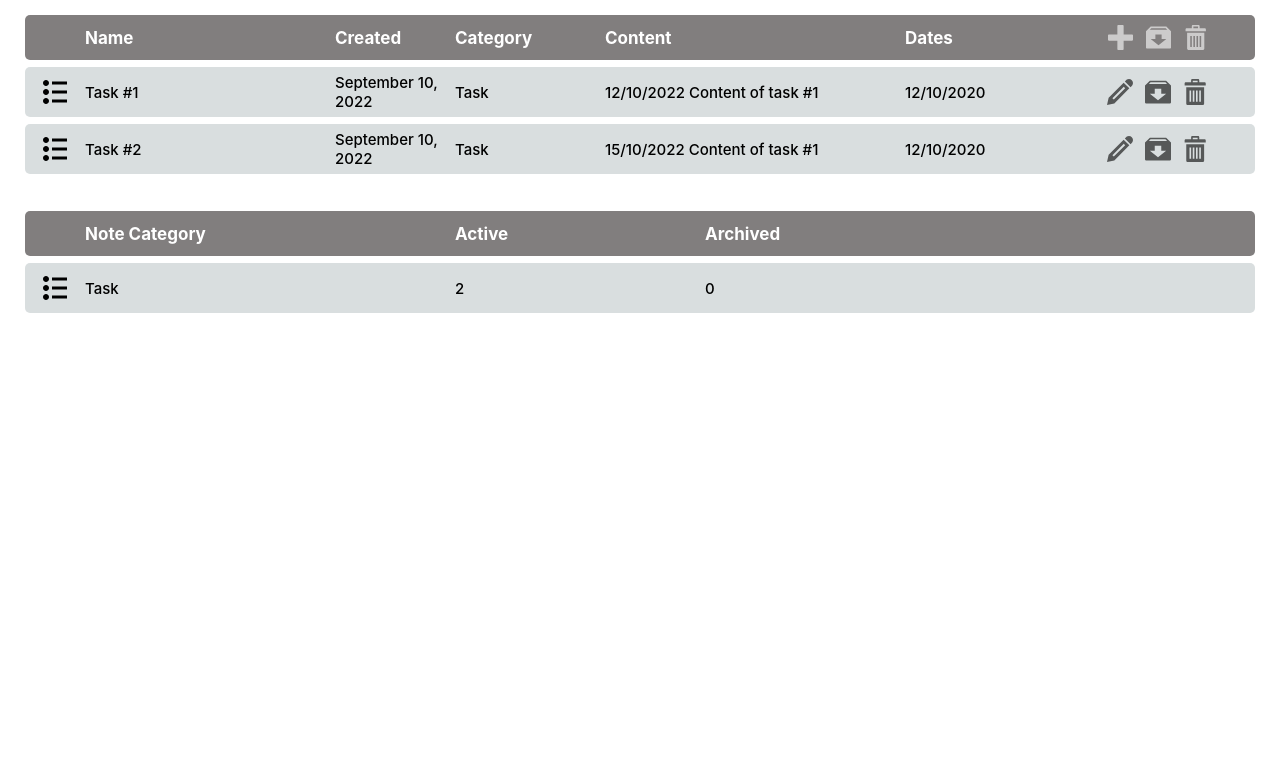
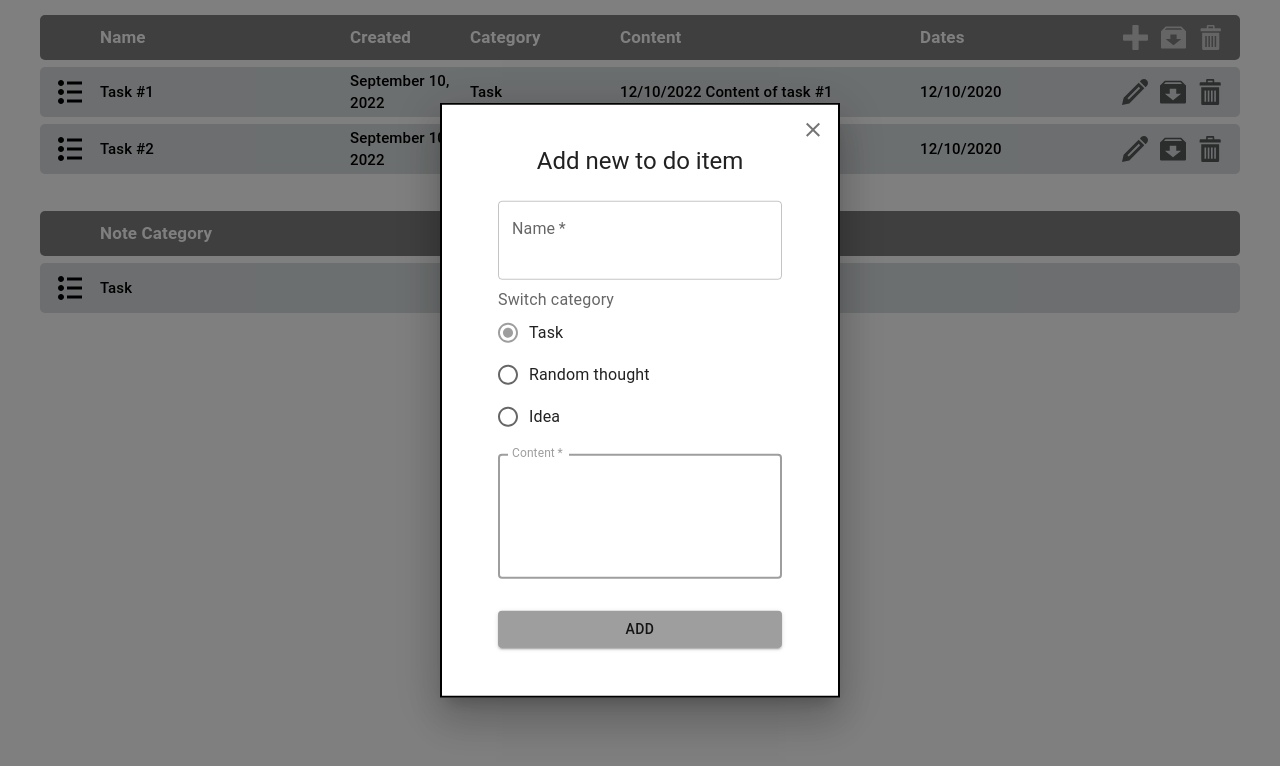
Before and after one commit to szhosan/notes-app-react, a React (Create React App) app: page / in a window 1280 px wide. Both pictures are taken after a click on the button 1120 px from the left and 37 px from the top of the page. Shown: the top 766 px of the page. Built offline with nearby package versions, Linux system fonts and the light colour scheme.

Commit message:
modal window is ready

```diff
--- a/package.json
+++ b/package.json
@@ -6,6 +6,7 @@
   "dependencies": {
     "@emotion/react": "^11.10.4",
     "@emotion/styled": "^11.10.4",
+    "@mui/icons-material": "^5.10.3",
     "@mui/material": "^5.10.5",
     "@reduxjs/toolkit": "^1.8.5",
     "@testing-library/jest-dom": "^5.16.5",
@@ -18,6 +19,7 @@
     "classnames": "^2.3.2",
     "flatpickr": "^4.6.13",
     "immer": "^9.0.15",
+    "material-ui-confirm": "^3.0.5",
     "nanoid": "^4.0.0",
     "react": "^18.2.0",
     "react-dom": "^18.2.0",
--- a/src/App.tsx
+++ b/src/App.tsx
@@ -3,8 +3,32 @@ import Container from './components/Container/Container';
 import ToDoTable from './components/ToDoTable/ToDoTable';
 import ToDoListHeader from './components/ToDoListHeader/ToDoListHeader';
 import ToDoSummaryHeader from './components/ToDoSummaryHeader/ToDoSummaryHeader';
+import AddEditToDoForm from './components/AddEditToDoForm/AddEditToDoForm';
+import { useDispatch, useSelector } from 'react-redux';
+import { IRootState } from './interfaces/interfaces';
+import Modal from '@mui/material/Modal';
+import Box from '@mui/material/Box';
+import { setShowModal, setToDoIdToEdit } from './redux/todosReducer';
+
+const modalStyle = {
+  position: 'absolute',
+  top: '50%',
+  left: '50%',
+  transform: 'translate(-50%, -50%)',
+  width: 400,
+  bgcolor: 'background.paper',
+  border: '2px solid #000',
+  boxShadow: 24,
+  p: 4,
+};
 
 const App: React.FC = () => {
+  const isModalOpen = useSelector((state: IRootState) => state.settings.showModal);
+  const dispatch = useDispatch();
+  const handleCloseModal = () => {
+    dispatch(setShowModal(false));
+    dispatch(setToDoIdToEdit(null));
+  };
   return (
     <>
       <Container>
@@ -13,6 +37,15 @@ const App: React.FC = () => {
       <Container>
         <ToDoTable header={<ToDoSummaryHeader />} />
       </Container>
+      {isModalOpen && (
+        <>
+          <Modal open={isModalOpen} onClose={handleCloseModal}>
+            <Box sx={modalStyle}>
+              <AddEditToDoForm />
+            </Box>
+          </Modal>
+        </>
+      )}
     </>
   );
 };
--- a/src/components/AddEditToDoForm/AddEditToDoForm.tsx
+++ b/src/components/AddEditToDoForm/AddEditToDoForm.tsx
@@ -1,12 +1,127 @@
-import { useState } from 'react';
+import { useEffect, useState, ChangeEvent } from 'react';
+
+import Button from '@mui/material/Button';
+import CssBaseline from '@mui/material/CssBaseline';
+import TextField from '@mui/material/TextField';
+import Box from '@mui/material/Box';
+import Typography from '@mui/material/Typography';
+import Container from '@mui/material/Container';
+import { createTheme, ThemeProvider } from '@mui/material/styles';
+import { useDispatch, useSelector } from 'react-redux';
+import { IRootState, IToDo } from '../../interfaces/interfaces';
+import FormLabel from '@mui/material/FormLabel';
+import Radio from '@mui/material/Radio';
+import RadioGroup from '@mui/material/RadioGroup';
+import FormControlLabel from '@mui/material/FormControlLabel';
+import { grey } from '@mui/material/colors';
+import { addItem, editItem, setShowModal, setToDoIdToEdit } from '../../redux/todosReducer';
+import IconButton from '@mui/material/IconButton';
+import CloseIcon from '@mui/icons-material/Close';
+
+const initialToDo = { id: 'temp', name: '', category: 'task', content: '', isArchived: false };
+
 const AddEditToDoForm: React.FC = () => {
-  const [toDo, setToDo] = useState({
-    name: '',
-    category: 'task',
-    content: '',
-    isArchived: 'false',
-  });
-  return <></>;
+  const toDoIdToEdit = useSelector((state: IRootState) => state.settings.toDoIdToEdit);
+  const currentToDoList = useSelector((state: IRootState) => state.toDoList);
+  const [toDo, setToDo] = useState<IToDo>(initialToDo);
+  const dispatch = useDispatch();
+
+  useEffect(() => {
+    if (toDoIdToEdit) {
+      setToDo(currentToDoList.find(({ id }) => id === toDoIdToEdit) ?? initialToDo);
+    }
+  }, [toDoIdToEdit, currentToDoList]);
+
+  const handleChange = (e: ChangeEvent<HTMLInputElement>) => {
+    const { name, value } = e.currentTarget;
+    setToDo((prevState: any) => {
+      return { ...prevState, [name]: value };
+    });
+  };
+
+  const closeModal = () => {
+    dispatch(setShowModal(false));
+    dispatch(setToDoIdToEdit(null));
+  };
+
+  const formSubmit = () => {
+    closeModal();
+    if (toDoIdToEdit) {
+      dispatch(editItem(toDo));
+      return;
+    }
+    dispatch(addItem(toDo));
+  };
+
+  const theme = createTheme({ palette: { primary: grey } });
+  return (
+    <>
+      <ThemeProvider theme={theme}>
+        <Container component='main' maxWidth='xs'>
+          <IconButton onClick={closeModal} sx={{ position: 'absolute', top: 5, right: 5 }}>
+            <CloseIcon />
+          </IconButton>
+          <CssBaseline />
+          <Box
+            sx={{
+              marginTop: 1,
+              display: 'flex',
+              flexDirection: 'column',
+              alignItems: 'center',
+            }}
+          >
+            <Typography component='h1' variant='h5'>
+              {toDoIdToEdit ? `Edit contact created ${toDo?.created}` : 'Add new to do item'}
+            </Typography>
+            <Box component='form' onSubmit={formSubmit} noValidate sx={{ mt: 1 }}>
+              <TextField
+                margin='normal'
+                required
+                fullWidth
+                id='name'
+                label='Name'
+                name='name'
+                autoComplete='Name'
+                autoFocus
+                value={toDo?.name}
+                multiline={true}
+                minRows={2}
+                onChange={handleChange}
+              />
+              <FormLabel id='radio-buttons-group'>Switch category</FormLabel>
+              <RadioGroup
+                aria-labelledby='buttons'
+                name='category'
+                value={toDo?.category}
+                onChange={handleChange}
+              >
+                <FormControlLabel value='task' control={<Radio />} label='Task' />
+                <FormControlLabel value='thought' control={<Radio />} label='Random thought' />
+                <FormControlLabel value='idea' control={<Radio />} label='Idea' />
+              </RadioGroup>
+              <TextField
+                margin='normal'
+                required
+                fullWidth
+                id='content'
+                label='Content'
+                name='content'
+                autoComplete='Content'
+                autoFocus
+                value={toDo?.content}
+                onChange={handleChange}
+                multiline={true}
+                minRows={4}
+              />
+              <Button type='submit' fullWidth variant='contained' sx={{ mt: 3, mb: 2 }}>
+                {toDoIdToEdit ? 'Save changes' : 'Add'}
+              </Button>
+            </Box>
+          </Box>
+        </Container>
+      </ThemeProvider>
+    </>
+  );
 };
 
 export default AddEditToDoForm;
--- a/src/components/ToDoListHeader/ToDoListHeader.tsx
+++ b/src/components/ToDoListHeader/ToDoListHeader.tsx
@@ -1,11 +1,14 @@
 import React from 'react';
-import { useDispatch } from 'react-redux';
+import { useDispatch, useSelector } from 'react-redux';
 import { ReactComponent as IconAdd } from '../../images/add.svg';
 import { ReactComponent as IconArchive } from '../../images/archive.svg';
 import { ReactComponent as IconDelete } from '../../images/delete.svg';
-import { toggleShowArchived } from '../../redux/todosReducer';
+import { toggleShowArchived, setShowModal } from '../../redux/todosReducer';
+import { IRootState } from '../../interfaces/interfaces';
 
 const ToDoListHeader: React.FC = () => {
+  const showArchivedItems = useSelector((state: IRootState) => state.settings.showArchivedItems);
+  const btnColor = showArchivedItems ? 'dark-brown' : 'white';
   const dispatch = useDispatch();
   return (
     <div className='todos_header_container'>
@@ -22,8 +25,11 @@ const ToDoListHeader: React.FC = () => {
           aria-label='add new item'
           data-modal-open
           title='add new item'
+          onClick={() => {
+            dispatch(setShowModal(true));
+          }}
         >
-          <IconAdd fill='white' width={25} height={25} />
+          <IconAdd fill={btnColor} width={25} height={25} />
         </button>
         <button
           id='butt_archive'
@@ -33,7 +39,7 @@ const ToDoListHeader: React.FC = () => {
           title='show/hide archived items'
           onClick={() => dispatch(toggleShowArchived())}
         >
-          <IconArchive fill='white' width={25} height={25} />
+          <IconArchive fill={btnColor} width={25} height={25} />
         </button>
         <button
           id='butt_delete_all'
@@ -42,7 +48,7 @@ const ToDoListHeader: React.FC = () => {
           aria-label='delete all items'
           title='delete all items'
         >
-          <IconDelete fill='white' width={25} height={25} />
+          <IconDelete fill={btnColor} width={25} height={25} />
         </button>
       </div>
     </div>
--- a/src/components/ToDoListItem/ToDoListItem.tsx
+++ b/src/components/ToDoListItem/ToDoListItem.tsx
@@ -1,7 +1,12 @@
 import { ITableItemProps } from '../../interfaces/interfaces';
 import classNames from 'classnames';
 import { useDispatch } from 'react-redux';
-import { removeItem, toggleArchived } from '../../redux/todosReducer';
+import {
+  removeItem,
+  toggleArchived,
+  setShowModal,
+  setToDoIdToEdit,
+} from '../../redux/todosReducer';
 
 const ToDoListItem: React.FC<ITableItemProps> = ({ data }: ITableItemProps) => {
   const dispatch = useDispatch();
@@ -26,6 +31,10 @@ const ToDoListItem: React.FC<ITableItemProps> = ({ data }: ITableItemProps) => {
           aria-label='edit'
           data-operation='edit'
           title='edit item'
+          onClick={() => {
+            dispatch(setToDoIdToEdit(id));
+            dispatch(setShowModal(true));
+          }}
         ></button>
         <button
           type='button'
--- a/src/components/ToDoTable/ToDoTable.tsx
+++ b/src/components/ToDoTable/ToDoTable.tsx
@@ -1,12 +1,14 @@
-import { ITableProps, IRootState, IManageState } from '../../interfaces/interfaces';
+import { ITableProps, IRootState } from '../../interfaces/interfaces';
 import { useSelector } from 'react-redux';
 import ToDoListItem from '../ToDoListItem/ToDoListItem';
 import calculateTodoListStats from '../../helpers/calculateToDoListStat';
 import ToDoSummaryItem from '../ToDoSummaryItem/ToDoSummaryItem';
+import { useState } from 'react';
 
 const ToDoTable: React.FC<ITableProps> = (props: ITableProps) => {
   const items = useSelector((state: IRootState) => state.toDoList);
-  const showArchivedItems = useSelector((state: IManageState) => state.showArchivedItems);
+  const [showModal, setShowModal] = useState(false);
+  const showArchivedItems = useSelector((state: IRootState) => state.settings.showArchivedItems);
   return (
     <>
       {props.header}
--- a/src/redux/todosReducer.ts
+++ b/src/redux/todosReducer.ts
@@ -3,7 +3,7 @@ import flatpickr from 'flatpickr';
 import { nanoid } from 'nanoid';
 import capitalize from '../helpers/capitalizeCategories';
 import ejectDatesFromStr from '../helpers/ejectDatesFromStr';
-import { IToDo } from '../interfaces/interfaces';
+import { ISettingsState, IToDo } from '../interfaces/interfaces';
 
 const initialState: IToDo[] = [
   {
@@ -64,17 +64,31 @@ const toDos = createSlice({
   },
 });
 
+const settingState: ISettingsState = {
+  showArchivedItems: false,
+  showModal: false,
+  toDoIdToEdit: null,
+};
+
 const showArchived = createSlice({
-  name: 'showArchivedItems',
-  initialState: false,
+  name: 'settings',
+  initialState: settingState,
   reducers: {
-    toggleShowArchived: (state: boolean) => !state,
+    toggleShowArchived: (state: ISettingsState) => {
+      return { ...state, showArchivedItems: !state.showArchivedItems };
+    },
+    setShowModal: (state: ISettingsState, { payload }: PayloadAction<boolean>) => {
+      return { ...state, showModal: payload };
+    },
+    setToDoIdToEdit: (state: ISettingsState, { payload }: PayloadAction<string | null>) => {
+      return { ...state, toDoIdToEdit: payload };
+    },
   },
 });
 
-export const { toggleShowArchived } = showArchived.actions;
+export const { toggleShowArchived, setShowModal, setToDoIdToEdit } = showArchived.actions;
 export const { addItem, removeItem, editItem, toggleArchived } = toDos.actions;
 export default combineReducers({
   toDoList: toDos.reducer,
-  showArchivedItems: showArchived.reducer,
+  settings: showArchived.reducer,
 });
```
Also changed, not shown: src/interfaces/interfaces.ts (+5 -2 lines), src/components/AddEditToDoForm/AddEditToDoForm.module.css (deleted), 1 other file (tests, documents, lock files or other folders).
